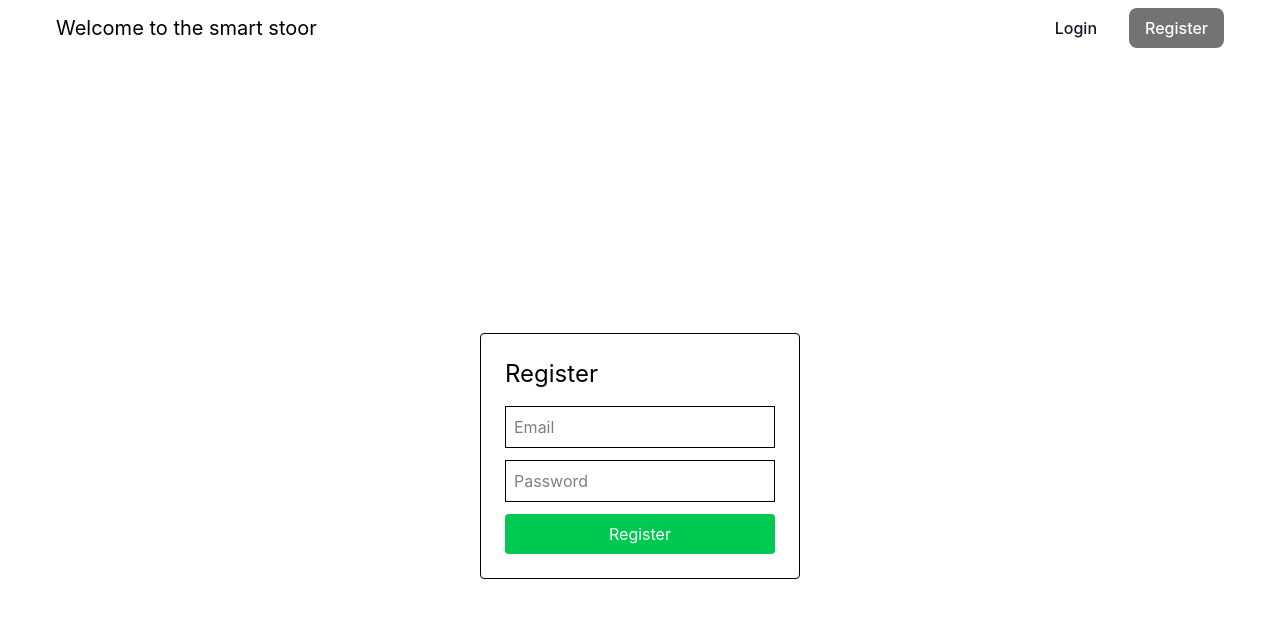
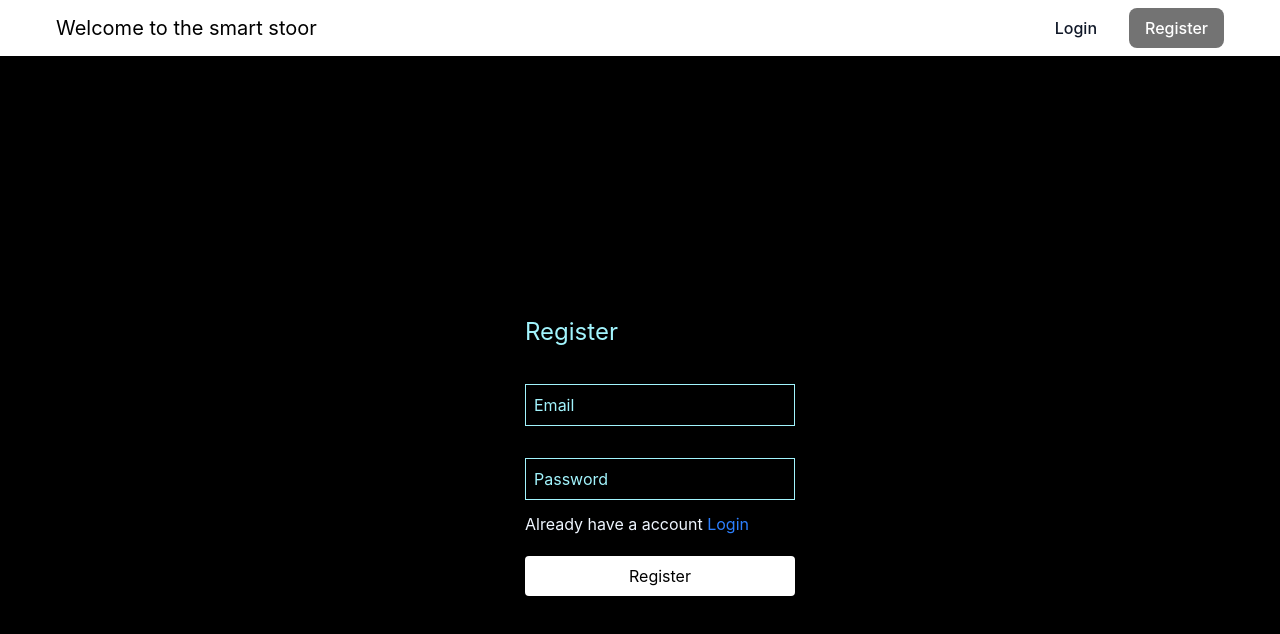
Before and after one commit to PixelCraftLab/shop-store, a React (Vite) app: page /register in a window 1280 px wide. Shown: the top 634 px of the page. Built offline with nearby package versions, Linux system fonts and the light colour scheme.

Commit message:
register styling added

```diff
--- a/src/pages/Register.jsx
+++ b/src/pages/Register.jsx
@@ -5,45 +5,45 @@ function Register() {
   const [email, setEmail] = useState("");
   const [password, setPassword] = useState("");
 
-//   const handleRegister = async () => {
-//     try {
-//       const res = await axios.post("http://localhost:3000/register", {
-//         email,
-//         password,
-//       });
 
-//       alert(res.data);
-//     } catch (err) {
-//       alert(err.response?.data || "Error");
-//     }
-//   };
-const handleRegister = () => {
+  const handleRegister = () => {
 
-  window.location.href = "/dashboard";
-};
+    window.location.href = "/dashboard";
+  };
+  const handlelogin = () => {
+
+    window.location.href = "/Login";
+  };
 
   return (
-    <div className="h-screen flex justify-center items-center">
-      <div className="p-6 border rounded w-80">
-        <h2 className="text-2xl mb-4">Register</h2>
+    <div
+      style={{
+        backgroundColor: "black"
+      }}
+      className=" h-screen flex justify-center items-center">
+      <div className="p-6 border rounded w-80 ">
+        <h2 className="m-5 text-2xl mb-4 text-cyan-200 ">Register</h2>
 
         <input
+
           type="email"
           placeholder="Email"
-          className="w-full mb-3 p-2 border"
+          className="text-cyan-200 placeholder:text-cyan-200 w-full mb-3 p-2 border m-5"
           onChange={(e) => setEmail(e.target.value)}
         />
 
         <input
           type="password"
           placeholder="Password"
-          className="w-full mb-3 p-2 border"
+          className="text-cyan-200 placeholder:text-cyan-200 w-full mb-3 p-2 border m-5"
           onChange={(e) => setPassword(e.target.value)}
         />
 
+        <a className="text-blue-50 m-5">Already have a account <span className="text-blue-500 cursor-pointer" onClick={handlelogin}>Login</span> </a>
+
         <button
           onClick={handleRegister}
-          className="w-full bg-green-500 text-white p-2 rounded"
+          className="cursor-pointer w-full bg-white text-black p-2 rounded m-5"
         >
           Register
         </button>
```
Also changed, not shown: src/pages/Shop.jsx (line endings or trailing spaces).
